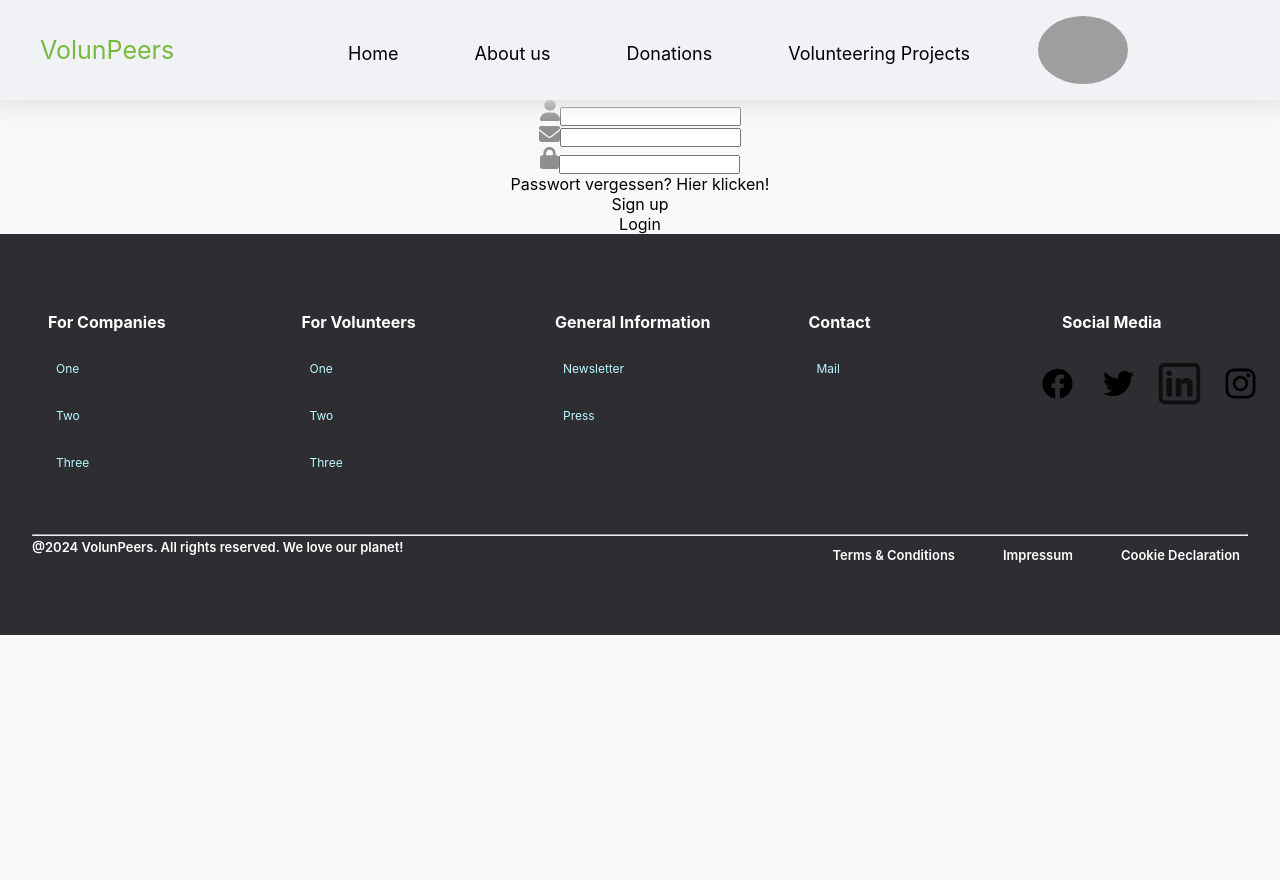
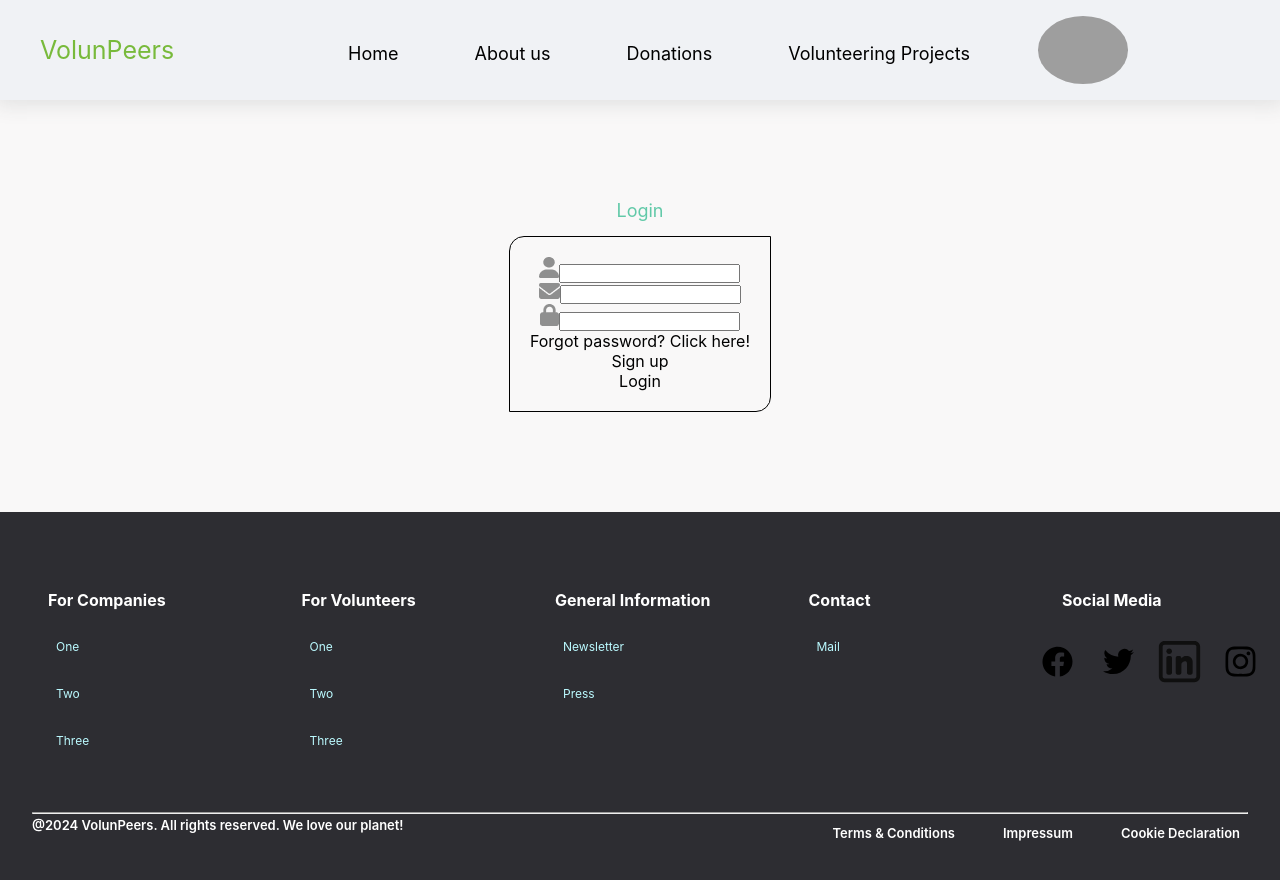
Before and after one commit to marieUr/VolunPeers-project, a React (Create React App) app in the folder volunpeers-front-end/: page /Login in a window 1280 px wide. Shown: the top 880 px of the page. Before the commit the page ends 800 px from the top, so only its background shows below. Built offline with nearby package versions, Linux system fonts and the light colour scheme; grey boxes are pictures that could not be loaded.

Commit message:
add some style to Login.css

```diff
--- a/volunpeers-front-end/src/Login.css
+++ b/volunpeers-front-end/src/Login.css
@@ -0,0 +1,25 @@
+.container {
+    display: flex;
+    flex-direction: column;
+    margin: auto;
+    margin-top: 100px;
+    margin-bottom: 100px;
+}
+
+.header {
+    display: flex;
+    flex-direction: column;
+    align-items: center;
+    gap: 15px;
+}
+
+.header p {
+    color: #61C9A8;
+    font-size: 18px;
+}
+
+.box {
+    border: 1px solid black;
+    border-radius: 15px 0px;
+    padding: 20px;
+}
--- a/volunpeers-front-end/src/Login.jsx
+++ b/volunpeers-front-end/src/Login.jsx
@@ -1,18 +1,3 @@
-// import React, { useState } from 'react';
-// import './App.css'; // Import the main styling, shared CSS file
-// import './Login.css'; // Import the user profile styling
-
-
-
-// const Login = () => {
-//     const [selectedButtons, setSelectedButtons] = useState([]);
-
-//     };
-
-
-
-// export default Login;
-
 import React from 'react';
 import './App.css'; // Import the main styling, shared CSS file
 import './Login.css'; // Import the user profile styling
@@ -24,26 +9,28 @@ import password_icon from "./components/Assets/password.png";
 export const Login = () => {
   return (
     <div className='container'>
-            <div className="underline">
+        <div className="header"> <p>Login</p>
+            <div className="box">
                 <div className="inputs">
                     <div className="input">
-                        <img src= {user_icon} alt="" />
+                        <img src= {user_icon} alt="User Icon" />
                         <input type="Username" />
                     </div>
                     <div className="input">
-                        <img src= {email_icon} alt="" />
+                        <img src= {email_icon} alt="Email Icon" />
                         <input type="Email-Adresse" />
                     </div>
                     <div className="input">
-                        <img src= {password_icon} alt="" />
+                        <img src= {password_icon} alt="Password Icon" />
                         <input type="Passwort" />
                     </div>
-                    <div className="password_forgot">Passwort vergessen? <span>Hier klicken!</span></div>
+                    <div className="password_forgot">Forgot password? <span>Click here!</span></div>
                 </div>
                 <div className="submit_container">
                     <div className="submit">Sign up</div>
                     <div className="submit">Login</div>
                 </div>
+            </div>
         </div>
 
     </div>
```
Also changed, not shown: volunpeers-front-end/src/components/Navbar.jsx (+9 -0 lines).
